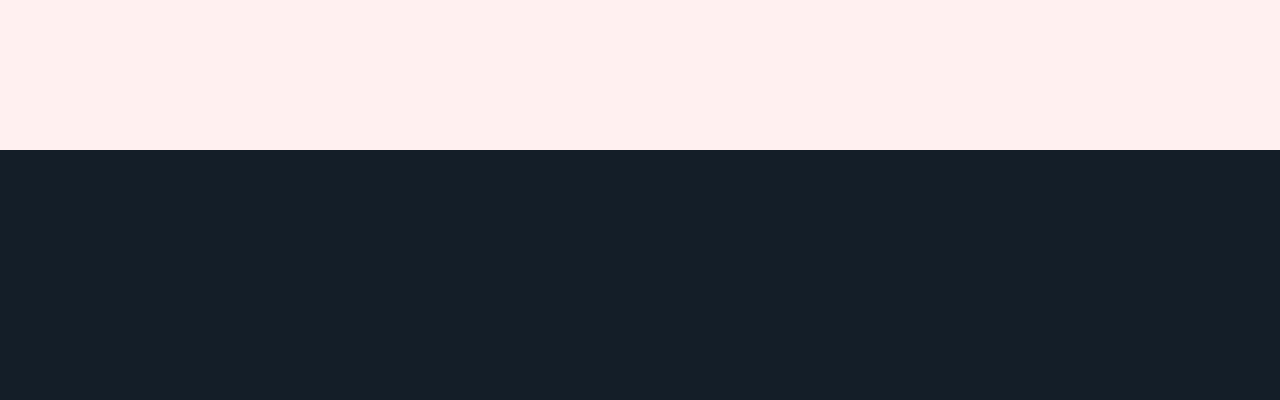
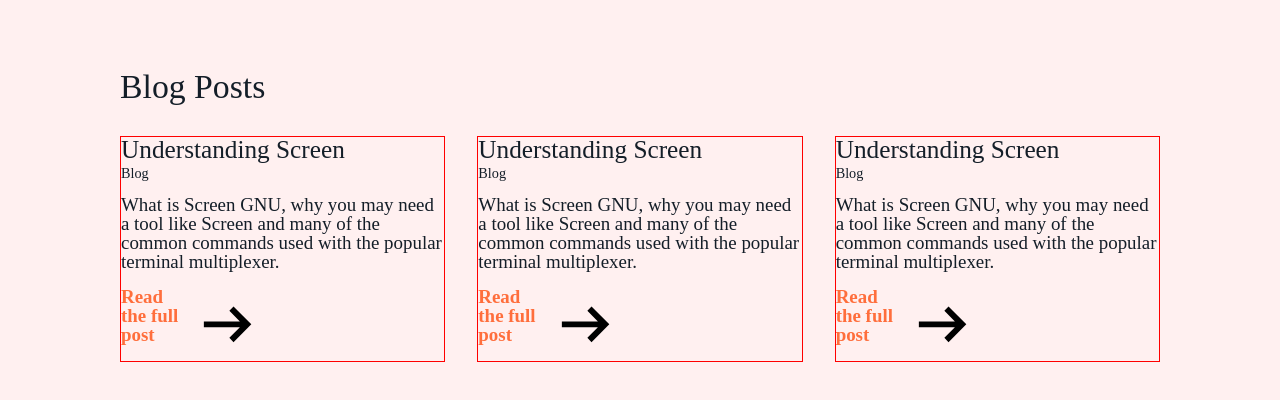
Before and after one commit to llleeeaaannn/portfolio, a React (Create React App) app: page / in a window 1280 px wide. Shown: the part 2579-2979 px from the top of the page. Before the commit the page ends 2729 px from the top, so only its background shows below. Built offline with nearby package versions, Linux system fonts and the light colour scheme.

Commit message:
Added Blogs SectioN

```diff
--- /dev/null
+++ b/src/components/bloglist.js
@@ -0,0 +1,19 @@
+import styles from '../styles/bloglist.module.css';
+import BlogOverview from './blogoverview';
+import { screenBlogData } from '../data/blogData';
+
+const BlogList = () => {
+
+  return (
+    <div className={styles.blogList}>
+      <h2>Blog Posts</h2>
+      <div className={styles.blogContainer}>
+        <BlogOverview data={screenBlogData}/>
+        <BlogOverview data={screenBlogData}/>
+        <BlogOverview data={screenBlogData}/>
+      </div>
+    </div>
+  )
+}
+
+export default BlogList;
--- /dev/null
+++ b/src/components/blogoverview.js
@@ -0,0 +1,26 @@
+import styles from '../styles/blogoverview.module.css';
+
+const BlogOverview = ({ data }) => {
+
+  return (
+    <div className={styles.blogOverview}>
+      { data.name &&
+        <h4>{ data.name }</h4>
+      }
+      { data.type &&
+        <span>{ data.type }</span>
+      }
+      { data.description &&
+        <p>{ data.description }</p>
+      }
+      <div className={styles.button}>
+        <a href={data.link} rel="noopener noreferrer" target="_blank">Read the full post</a>
+        <svg viewBox="0 0 24 24">
+          <path fill="currentColor" d="m14 18l-1.4-1.45L16.15 13H4v-2h12.15L12.6 7.45L14 6l6 6Z"/>
+        </svg>
+      </div>
+    </div>
+  )
+}
+
+export default BlogOverview;
--- /dev/null
+++ b/src/data/blogData.js
@@ -0,0 +1,8 @@
+const screenBlogData = {
+  name: 'Understanding Screen',
+  description: 'What is Screen GNU, why you may need a tool like Screen and many of the common commands used with the popular terminal multiplexer.',
+  link: 'https://medium.com/@piercefrank10/understanding-screen-108173a55474',
+  type: 'Blog'
+}
+
+export { screenBlogData }
--- /dev/null
+++ b/src/styles/bloglist.module.css
@@ -0,0 +1,20 @@
+.blogList {
+  display: flex;
+  flex-direction: column;
+  gap: 1rem;
+  width: 100%;
+  margin-bottom: 5rem;
+  background-color: var(--ivory);
+}
+
+.blogList h2 {
+  color: var(--navy);
+  font-size: var(--fs-lg);
+  margin-bottom: 1rem;
+}
+
+.blogContainer {
+  display: grid;
+  grid-template-columns: repeat(3, 1fr);
+  gap: 2rem;
+}
--- /dev/null
+++ b/src/styles/blogoverview.module.css
@@ -0,0 +1,38 @@
+.blogOverview {
+  display: flex;
+  flex-direction: column;
+  justify-content: flex-start;
+  align-items: flex-start;
+  border: 1px solid red;
+}
+
+.blogOverview h4 {
+  color: var(--navy);
+  font-size: var(--fs-md);
+  margin-bottom: 0.25rem;
+}
+
+.blogOverview span {
+  color: var(--navy);
+  font-size: var(--fs-sm);
+  margin-bottom: 1rem;
+}
+
+.blogOverview p {
+  color: var(--navy);
+  font-size: var(--fs-base);
+  margin-bottom: 1rem;
+}
+
+/* Button Styling */
+.button {
+  display: flex;
+}
+
+.blogOverview a {
+  color: var(--orange);
+  font-size: var(--fs-base);
+  font-weight: bold;
+  text-decoration: none;
+  margin-bottom: 1rem;
+}
--- a/src/styles/intro.module.css
+++ b/src/styles/intro.module.css
@@ -28,6 +28,7 @@
   width: 70%;
 }
 
+/* CV Styling */
 .cv {
   display: flex;
   flex-direction: row;
--- a/src/views/home.js
+++ b/src/views/home.js
@@ -2,6 +2,7 @@ import styles from '../styles/home.module.css';
 import Intro from '../components/intro';
 import About from '../components/about';
 import Skills from '../components/skills';
+import BlogList from '../components/bloglist';
 import ProjectList from '../components/projectlist';
 
 const Home = () => {
@@ -13,6 +14,7 @@ const Home = () => {
         <About />
         <Skills />
         <ProjectList />
+        <BlogList />
       </div>
     </div>
   )
```
